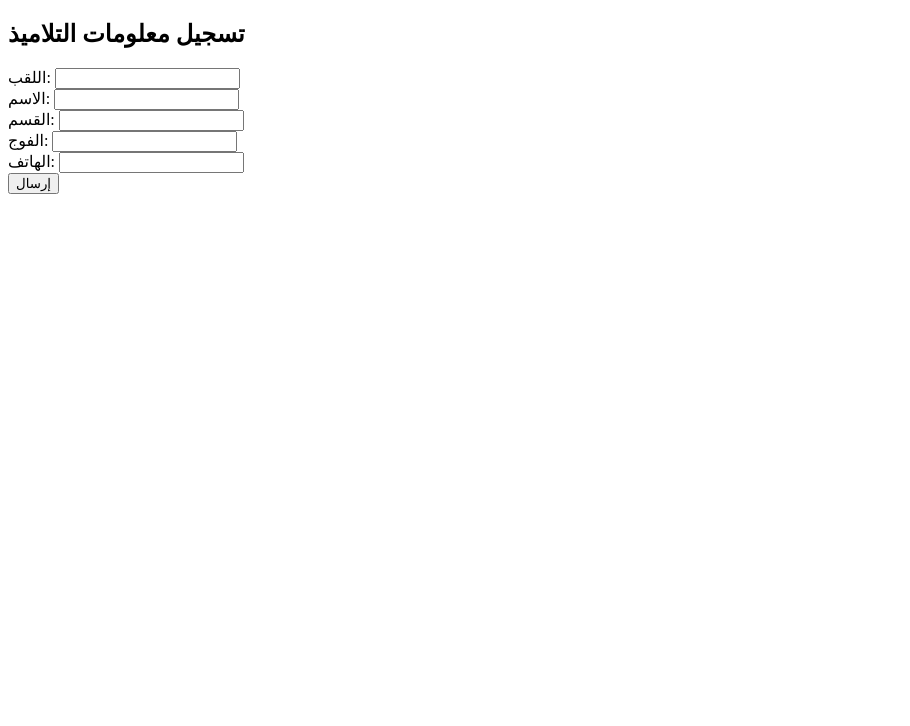
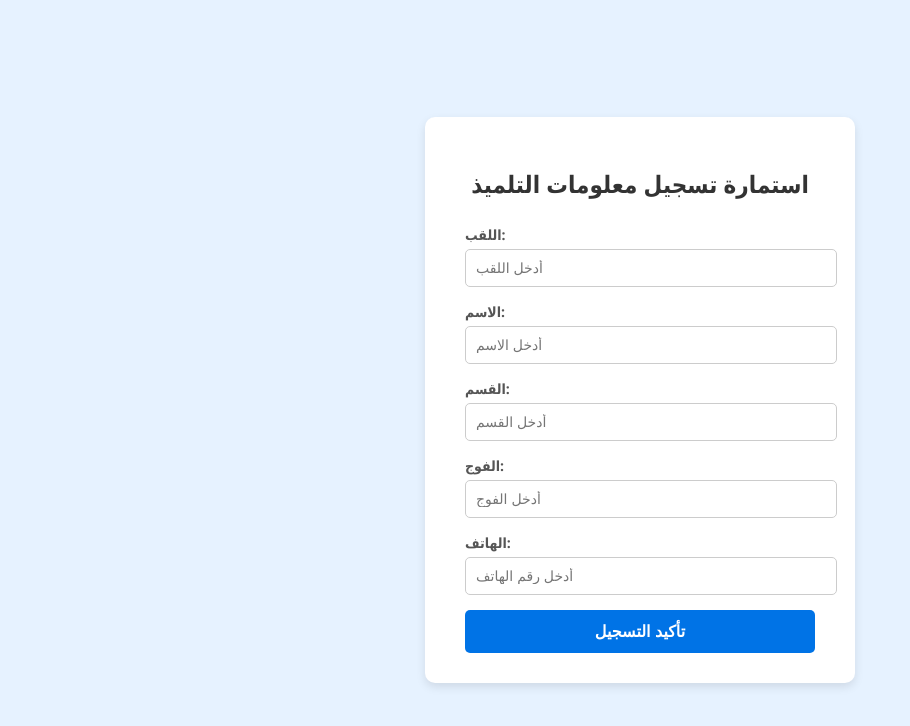
Before and after one commit to ecobahdja-cpu/student-registration, a Flask app: page / in a window 1280 px wide. Shown: the top 726 px of the page, without its empty margins (0-910 px from the left). Run offline with Flask 3, Linux system fonts and the light colour scheme.

Commit message:
Update form.html

```diff
--- a/templates/form.html
+++ b/templates/form.html
@@ -1,17 +1,32 @@
 <!DOCTYPE html>
-<html>
+<html lang="ar">
 <head>
+    <meta charset="UTF-8">
     <title>تسجيل التلاميذ</title>
+    <!-- ربط ملف CSS -->
+    <link rel="stylesheet" href="{{ url_for('static', filename='style.css') }}">
 </head>
 <body>
-    <h2>تسجيل معلومات التلاميذ</h2>
-    <form action="/submit" method="POST">
-        اللقب: <input type="text" name="last_name" required><br>
-        الاسم: <input type="text" name="first_name" required><br>
-        القسم: <input type="text" name="class" required><br>
-        الفوج: <input type="text" name="group" required><br>
-        الهاتف: <input type="text" name="phone" required><br>
-        <button type="submit">إرسال</button>
-    </form>
+    <div class="form-card">
+        <h2>استمارة تسجيل معلومات التلميذ</h2>
+        <form action="/submit" method="POST">
+            <label for="last_name">اللقب:</label>
+            <input type="text" id="last_name" name="last_name" placeholder="أدخل اللقب" required>
+
+            <label for="first_name">الاسم:</label>
+            <input type="text" id="first_name" name="first_name" placeholder="أدخل الاسم" required>
+
+            <label for="class">القسم:</label>
+            <input type="text" id="class" name="class" placeholder="أدخل القسم" required>
+
+            <label for="group">الفوج:</label>
+            <input type="text" id="group" name="group" placeholder="أدخل الفوج" required>
+
+            <label for="phone">الهاتف:</label>
+            <input type="text" id="phone" name="phone" placeholder="أدخل رقم الهاتف" required>
+
+            <button type="submit">تأكيد التسجيل</button>
+        </form>
+    </div>
 </body>
 </html>
```
